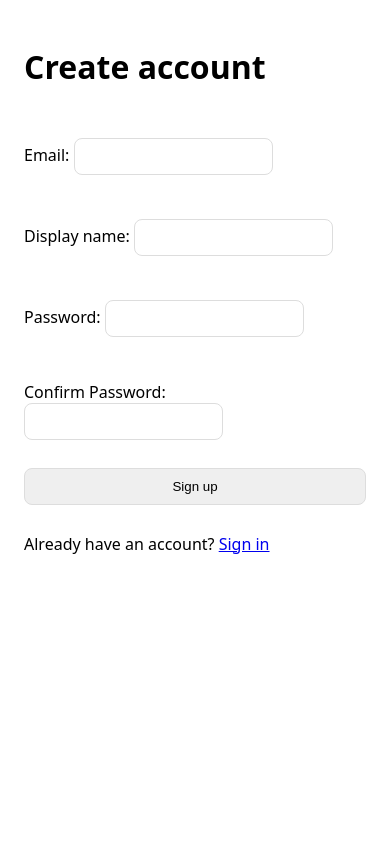
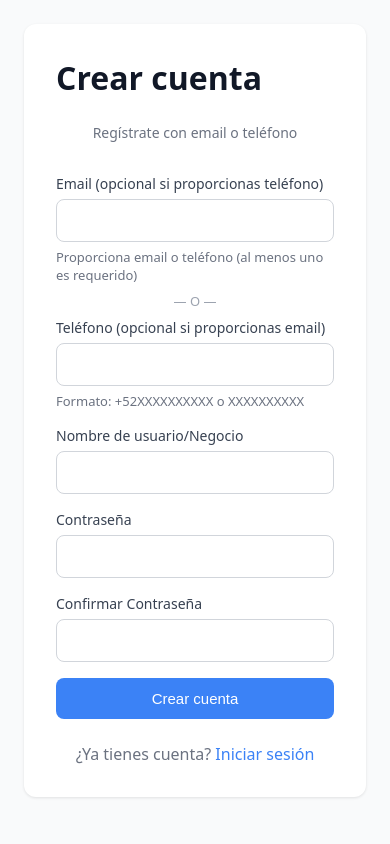
Before and after one commit to ferdotdeb/cobrando-la, a Django app: page /accounts/signup/ in a window 390 px wide. Run offline with Django 5.2, Linux system fonts and the light colour scheme.

Commit message:
✨ Add phone field to User model and update validation; enhance user creation form; translate labels and error messages to Spanish; refactor templates and styles for signup and login

```diff
--- a/accounts/forms.py
+++ b/accounts/forms.py
@@ -4,19 +4,38 @@ from django.contrib.auth.forms import ReadOnlyPasswordHashField
 from .models import User
 
 class UserCreationForm(forms.ModelForm):
-    password1 = forms.CharField(label='Password', widget=forms.PasswordInput)
-    password2 = forms.CharField(label='Confirm Password', widget=forms.PasswordInput)
+    password1 = forms.CharField(label='Contraseña', widget=forms.PasswordInput)
+    password2 = forms.CharField(label='Confirmar Contraseña', widget=forms.PasswordInput)
 
     class Meta:
         model = User
-        fields = ('email', 'display_name')
+        fields = ('email', 'phone', 'display_name')
+        labels = {
+            'email': 'Email (opcional si proporcionas teléfono)',
+            'phone': 'Teléfono (opcional si proporcionas email)',
+            'display_name': 'Nombre de usuario/Negocio', # Displayed in the template
+        }
+        help_texts = {
+            'email': 'Proporciona email o teléfono (al menos uno es requerido)',
+            'phone': 'Formato: +52XXXXXXXXXX o XXXXXXXXXX',
+        }
+
+    def clean(self):
+        cleaned_data = super().clean()
+        email = cleaned_data.get("email")
+        phone = cleaned_data.get("phone")
+
+        if not email and not phone:
+            raise forms.ValidationError("Debes proporcionar un email o un número de teléfono.")
+
+        return cleaned_data
 
     # Verify that the two password entries match
     def clean_password2(self):
         p1 = self.cleaned_data.get("password1")
         p2 = self.cleaned_data.get("password2")
-        if p1 and p2 and p1 != p2: # True and False expected
-            raise forms.ValidationError("Passwords do not match") # if is true throw error
+        if p1 and p2 and p1 != p2:
+            raise forms.ValidationError("Las contraseñas no coinciden")
         return p2
 
     def save(self, commit=True):
@@ -37,6 +56,7 @@ class UserChangeForm(forms.ModelForm):
     class Meta:
         model = User
         fields = ('email',
+                'phone',
                 'password',
                 'display_name',
                 'public_slug',
--- a/accounts/models.py
+++ b/accounts/models.py
@@ -26,11 +26,14 @@ def validate_public_slug(value: str):
         raise ValidationError("Use lowercase letters, numbers, and hyphens only.")
 
 class UserManager(BaseUserManager):
-    def _create_user(self, email: str, password: str | None, **extra_fields):
-        if not email:
-            raise ValueError('The Email must be set')
-        email = self.normalize_email(email)
-        user = self.model(email=email, **extra_fields)
+    def _create_user(self, email: str | None = None, phone: str | None = None, password: str | None = None, **extra_fields):
+        if not email and not phone:
+            raise ValueError('Either email or phone must be set')
+
+        if email:
+            email = self.normalize_email(email)
+
+        user = self.model(email=email, phone=phone, **extra_fields)
         if password:
             user.set_password(password)
         else:
@@ -38,7 +41,7 @@ class UserManager(BaseUserManager):
         user.save(using=self._db)
         return user
 
-    def create_superuser(self, email: str, password: str | None = None, **extra_fields):
+    def create_superuser(self, email: str | None = None, phone: str | None = None, password: str | None = None, **extra_fields):
         extra_fields.setdefault('is_staff', True)
         extra_fields.setdefault('is_superuser', True)
 
@@ -47,7 +50,7 @@ class UserManager(BaseUserManager):
         if extra_fields.get('is_superuser') is not True:
             raise ValueError('Superuser must have is_superuser=True.')
 
-        return self._create_user(email, password, **extra_fields)
+        return self._create_user(email=email, phone=phone, password=password, **extra_fields)
 
 def _generate_public_slug(base: str | None = None) -> str:
     # Random slug generator - kewl
@@ -58,8 +61,9 @@ def _generate_public_slug(base: str | None = None) -> str:
     return rand
 
 class User(AbstractBaseUser, PermissionsMixin):
-    email = models.EmailField(unique=True)
-    display_name = models.CharField(max_length=150, blank=True)
+    email = models.EmailField(unique=True, null=True, blank=True)
+    phone = models.CharField(max_length=20, unique=True, null=True, blank=True)
+    display_name = models.CharField(max_length=150, blank=True, verbose_name="Nombre de usuario/Negocio") # Assignable name for the template
     public_slug = models.SlugField(
         max_length=32,
         unique=True,
@@ -81,13 +85,35 @@ class User(AbstractBaseUser, PermissionsMixin):
         verbose_name = 'user'
         verbose_name_plural = 'users'
         ordering = ['-date_joined']
+        constraints = [
+            models.CheckConstraint(
+                check=models.Q(email__isnull=False) | models.Q(phone__isnull=False),
+                name='email_or_phone_required'
+            )
+        ]
 
     def __str__(self) -> str: # Useful in admin and shell idk why copilot says that
-        return self.email
+        return self.email or self.phone or f"User {self.pk}"
+
+    def clean(self):
+        super().clean()
+        if not self.email and not self.phone:
+            raise ValidationError("Debe proporcionar un email o un número de teléfono.")
+
+        # Validar que solo uno esté presente (opcional, depende de tu lógica)
+        # if self.email and self.phone:
+        #     raise ValidationError("Solo puede tener email o teléfono, no ambos.")
 
     def save(self, *args, **kwargs):
         if not self.public_slug:
-            base = self.display_name or (self.email.split("@")[0] if self.email else None)
+            base = None
+            if self.display_name:
+                base = self.display_name
+            elif self.email:
+                base = self.email.split("@")[0]
+            elif self.phone:
+                base = self.phone
+
             slug = _generate_public_slug(base)
             # Evita reservados y colisiones
             Model = type(self)
--- a/accounts/templates/accounts/signup.html
+++ b/accounts/templates/accounts/signup.html
@@ -1,35 +1,88 @@
+{% load static %}
 <!doctype html>
-<html lang="en">
+<html lang="es">
 <head>
   <meta charset="utf-8" />
   <meta name="viewport" content="width=device-width, initial-scale=1" />
-  <title>Sign up</title>
-  <style>
-    body { font-family: system-ui, -apple-system, Segoe UI, Roboto, sans-serif; margin: 24px; }
-    form { max-width: 520px; margin: 0 auto; display: grid; gap: 12px; }
-    input, button { padding: 10px; border: 1px solid #ddd; border-radius: 8px; }
-    button { cursor: pointer; }
-    .errorlist { color: #b91c1c; list-style: none; padding: 0; }
-  </style>
+  <title>Crear cuenta</title>
+  <link rel="stylesheet" href="{% static 'css/signup.css' %}">
 </head>
 <body>
   <form method="post" novalidate>
-    <h1>Create account</h1>
+    <h1>Crear cuenta</h1>
+    <p class="subtitle">Regístrate con email o teléfono</p>
+
     {% csrf_token %}
-    {% if form.errors %}
+
+    {% if form.non_field_errors %}
       <ul class="errorlist">
-        {% for field, errors in form.errors.items %}
-          {% for e in errors %}<li>{{ e }}</li>{% endfor %}
-        {% endfor %}
         {% for e in form.non_field_errors %}<li>{{ e }}</li>{% endfor %}
       </ul>
     {% endif %}
 
-    <!-- UserCreationForm ya expone email, display_name, password1, password2 -->
-    {{ form.as_p }}
+    <div class="form-field">
+      <label for="{{ form.email.id_for_label }}">{{ form.email.label }}</label>
+      {{ form.email }}
+      {% if form.email.help_text %}
+        <span class="help-text">{{ form.email.help_text }}</span>
+      {% endif %}
+      {% if form.email.errors %}
+        <ul class="errorlist">
+          {% for e in form.email.errors %}<li>{{ e }}</li>{% endfor %}
+        </ul>
+      {% endif %}
+    </div>
 
-    <button type="submit">Sign up</button>
-    <p>Already have an account? <a href="{% url 'login' %}">Sign in</a></p>
+    <div class="or-divider">— O —</div>
+
+    <div class="form-field">
+      <label for="{{ form.phone.id_for_label }}">{{ form.phone.label }}</label>
+      {{ form.phone }}
+      {% if form.phone.help_text %}
+        <span class="help-text">{{ form.phone.help_text }}</span>
+      {% endif %}
+      {% if form.phone.errors %}
+        <ul class="errorlist">
+          {% for e in form.phone.errors %}<li>{{ e }}</li>{% endfor %}
+        </ul>
+      {% endif %}
+    </div>
+
+    <div class="form-field">
+      <label for="{{ form.display_name.id_for_label }}">{{ form.display_name.label }}</label>
+      {{ form.display_name }}
+      {% if form.display_name.help_text %}
+        <span class="help-text">{{ form.display_name.help_text }}</span>
+      {% endif %}
+      {% if form.display_name.errors %}
+        <ul class="errorlist">
+          {% for e in form.display_name.errors %}<li>{{ e }}</li>{% endfor %}
+        </ul>
+      {% endif %}
+    </div>
+
+    <div class="form-field">
+      <label for="{{ form.password1.id_for_label }}">{{ form.password1.label }}</label>
+      {{ form.password1 }}
+      {% if form.password1.errors %}
+        <ul class="errorlist">
+          {% for e in form.password1.errors %}<li>{{ e }}</li>{% endfor %}
+        </ul>
+      {% endif %}
+    </div>
+
+    <div class="form-field">
+      <label for="{{ form.password2.id_for_label }}">{{ form.password2.label }}</label>
+      {{ form.password2 }}
+      {% if form.password2.errors %}
+        <ul class="errorlist">
+          {% for e in form.password2.errors %}<li>{{ e }}</li>{% endfor %}
+        </ul>
+      {% endif %}
+    </div>
+
+    <button type="submit">Crear cuenta</button>
+    <p>¿Ya tienes cuenta? <a href="{% url 'login' %}">Iniciar sesión</a></p>
   </form>
 </body>
 </html>
--- /dev/null
+++ b/static/css/signup.css
@@ -0,0 +1,91 @@
+body {
+  font-family: system-ui, -apple-system, Segoe UI, Roboto, sans-serif;
+  margin: 24px;
+  background: #f9fafb;
+}
+form {
+  max-width: 520px;
+  margin: 0 auto;
+  display: grid;
+  gap: 16px;
+  background: white;
+  padding: 32px;
+  border-radius: 12px;
+  box-shadow: 0 1px 3px rgba(0, 0, 0, 0.1);
+}
+h1 {
+  margin: 0 0 8px 0;
+  color: #111827;
+}
+.subtitle {
+  color: #6b7280;
+  margin: 0 0 16px 0;
+  font-size: 14px;
+}
+input,
+button {
+  padding: 12px;
+  border: 1px solid #d1d5db;
+  border-radius: 8px;
+  font-size: 15px;
+}
+input:focus {
+  outline: none;
+  border-color: #3b82f6;
+  box-shadow: 0 0 0 3px rgba(59, 130, 246, 0.1);
+}
+button {
+  cursor: pointer;
+  background: #3b82f6;
+  color: white;
+  border: none;
+  font-weight: 500;
+  transition: background 0.2s;
+}
+button:hover {
+  background: #2563eb;
+}
+.errorlist {
+  color: #dc2626;
+  background: #fef2f2;
+  border: 1px solid #fecaca;
+  list-style: none;
+  padding: 12px;
+  margin: 0;
+  border-radius: 8px;
+  font-size: 14px;
+}
+.errorlist li {
+  margin: 4px 0;
+}
+p {
+  text-align: center;
+  color: #6b7280;
+  margin: 8px 0 0 0;
+}
+a {
+  color: #3b82f6;
+  text-decoration: none;
+}
+a:hover {
+  text-decoration: underline;
+}
+.form-field {
+  display: grid;
+  gap: 6px;
+}
+label {
+  font-weight: 500;
+  color: #374151;
+  font-size: 14px;
+}
+.help-text {
+  font-size: 13px;
+  color: #6b7280;
+}
+.or-divider {
+  text-align: center;
+  color: #9ca3af;
+  font-size: 13px;
+  margin: -8px 0;
+}
```
Also changed, not shown: accounts/templates/registration/login.html (+2 -8 lines), accounts/templates/registration/logued_out.html (deleted, +0 -8 lines), bank_details/templates/bank_details/dashboard.html (+2 -19 lines), static/css/dashboard.css (added, +188 -0 lines), static/css/login.css (added, +74 -0 lines), accounts/migrations/0003_user_phone_alter_user_display_name_alter_user_email_and_more.py (added).
